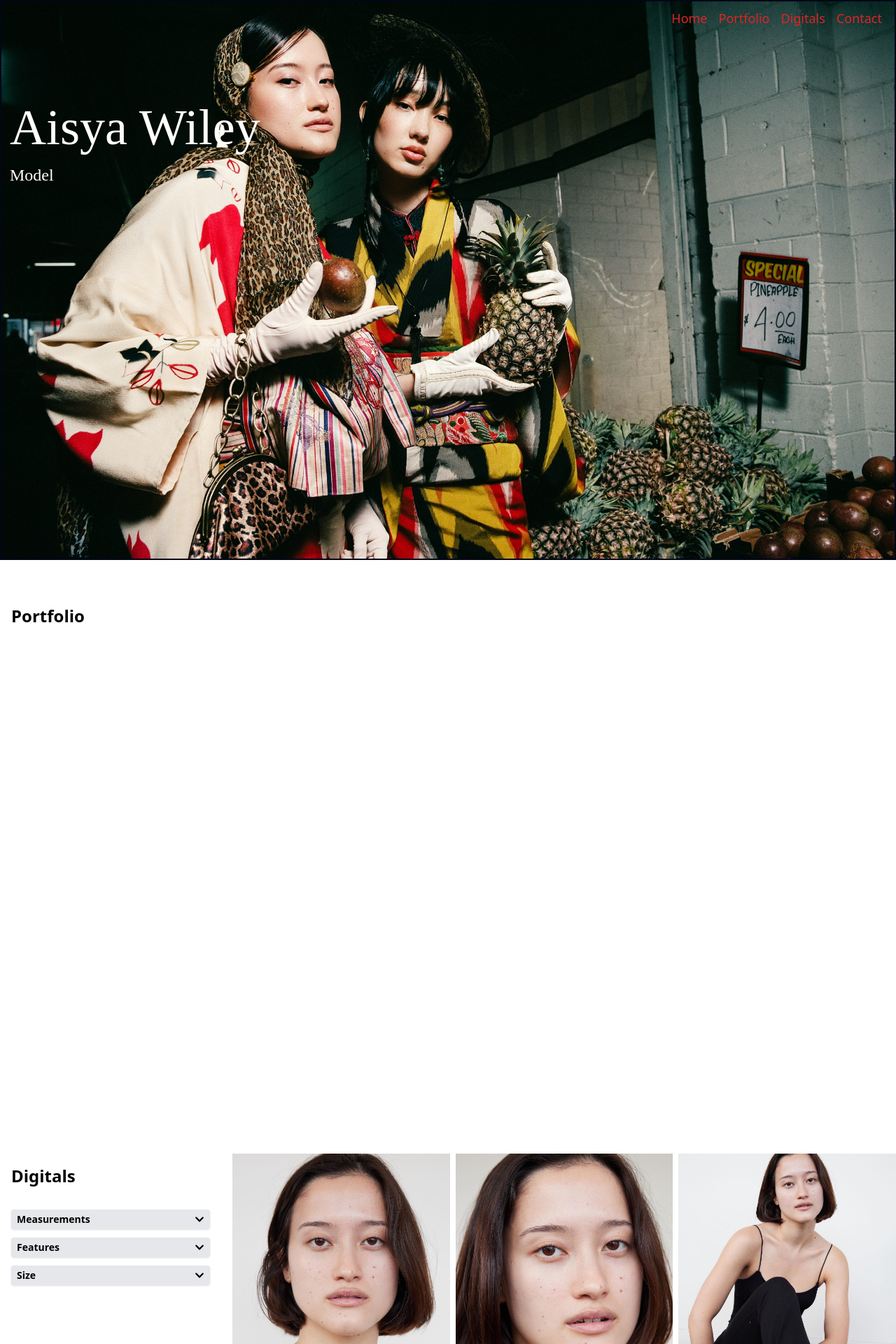
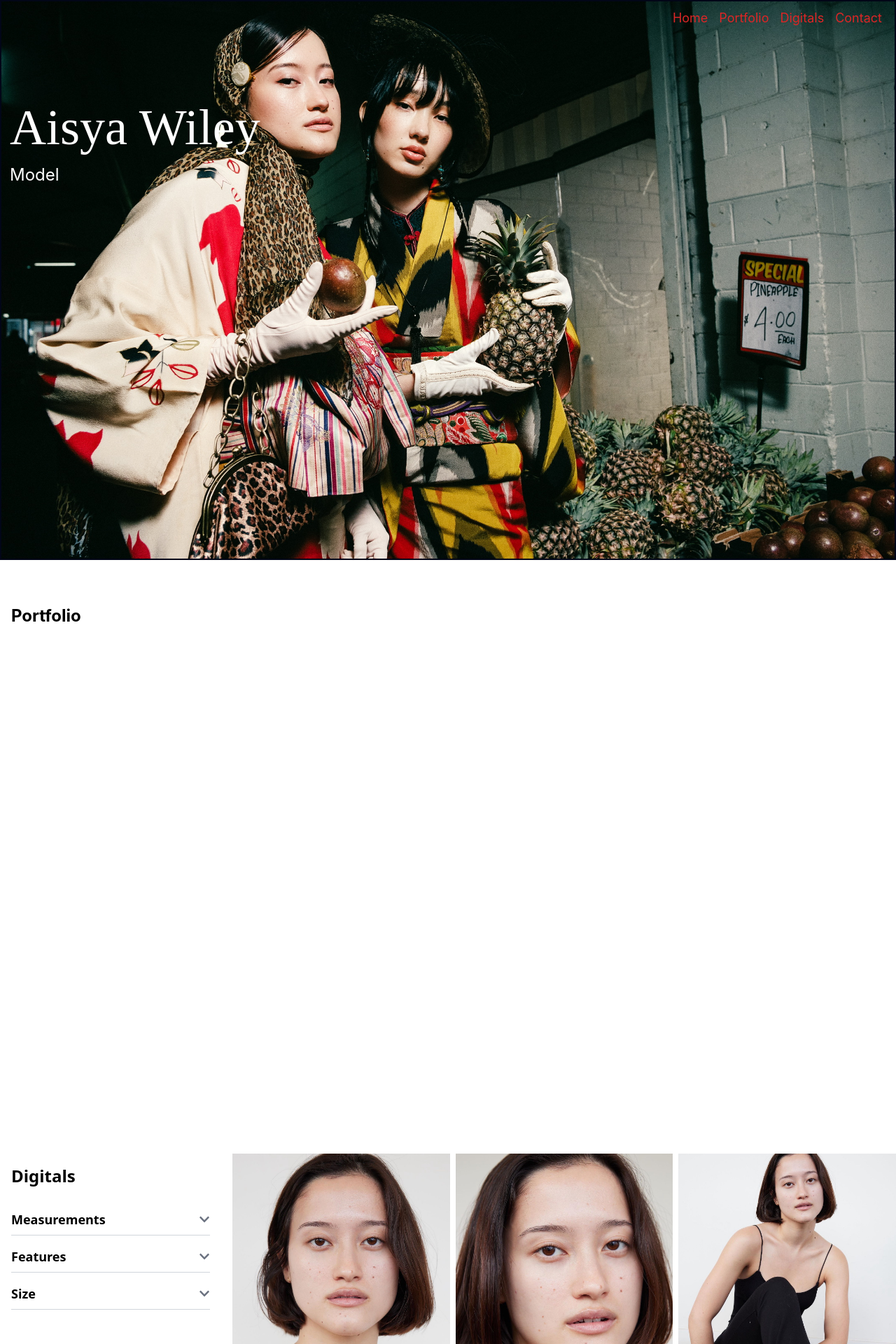
Before and after one commit to annisa-nye/aisya-model-portfolio, a React (Vite) app: page / in a window 1280 px wide. Shown: the top 1920 px of the page at 70% size. Built offline with nearby package versions, Linux system fonts and the light colour scheme.

Commit message:
added line under measurements categories

```diff
--- a/src/components/ContactForm.tsx
+++ b/src/components/ContactForm.tsx
@@ -22,7 +22,7 @@ const Contact: React.FC = () => {
 
 	return (
 		<section id="contact">
-			<div className='m-2 flex justify-between p-8 bg-gray-900 text-white'>
+			<div className='m-2 flex justify-between p-8 bg-gray-900 text-white min-h-screen'>
 				<div className='w-1/3'>
 					<h2 className='text-2xl font-bold mb-6'>Contact Info</h2>
 					<div className='mb-4 flex items-center'>
--- a/src/components/Digitals.tsx
+++ b/src/components/Digitals.tsx
@@ -52,25 +52,26 @@ const Digitals: React.FC = () => {
 				<div className='lg:w-1/4'>
 					<h2 className='text-2xl font-bold p-4'>Digitals</h2>
 					<div className='p-4'>
-						<div className='grid grid-cols-1 gap-2'>
+						<div className='space-y-4'>
 							{measurementCategories.map((category, categoryIndex) => (
-								<div key={categoryIndex} className='mb-1 last:mb-0'>
-									<button
+								<div key={categoryIndex}>
+									<div
 										onClick={() => toggleCategory(category.title)}
-										className='w-full bg-gray-200 hover:bg-gray-300 text-black font-semibold py-1 px-2 rounded shadow flex justify-between items-center text-sm'
+										className='flex items-center justify-between cursor-pointer'
 									>
-										<span className='truncate'>{category.title}</span>
+										<h3 className='text-lg font-semibold'>{category.title}</h3>
 										{openCategories[category.title] ? (
-											<FaChevronUp className='flex-shrink-0 ml-1' />
+											<FaChevronUp className='text-gray-500' />
 										) : (
-											<FaChevronDown className='flex-shrink-0 ml-1' />
+											<FaChevronDown className='text-gray-500' />
 										)}
-									</button>
+									</div>
+									<div className='h-px bg-gray-300 my-2'></div>
 									{openCategories[category.title] && (
-										<ul className='mt-1 bg-white shadow rounded p-2 text-xs'>
+										<ul className='mt-2 space-y-1'>
 											{category.items.map((measurement, itemIndex) => (
-												<li key={itemIndex} className='mb-1 last:mb-0'>
-													<span className='font-semibold'>
+												<li key={itemIndex} className='text-sm'>
+													<span className='font-medium'>
 														{measurement.label}:
 													</span>
 													<span className='ml-1'>{measurement.value}</span>
--- a/src/components/Header.tsx
+++ b/src/components/Header.tsx
@@ -21,7 +21,7 @@ const Header: React.FC = () => {
 
 	return (
 		<header>
-			<div className='w-full flex justify-center'>
+			<div className='font-inter w-full flex justify-center'>
 				<nav className='w-full h-auto fixed top-0 p-3 z-50'>
 					<ul className='flex justify-end text-red-600 text-lg'>
 						<li
--- a/src/components/HeroSection.tsx
+++ b/src/components/HeroSection.tsx
@@ -5,9 +5,9 @@ const HeroSection: React.FC = () => (
 		id='hero'
 		className="w-full h-screen px-3 border-slate-950 border-2 bg-[url('./assets/images/p1-red-yellow/p1-3.jpg')] bg-cover bg-fixed"
 	>
-		<div className='font-lora pt-32 text-start text-white sticky top-0'>
-			<h1 className='text-7xl py-4'>Aisya Wiley</h1>
-			<p className='text-2xl pb-4'>Model</p>
+		<div className='pt-32 text-start text-white sticky top-0'>
+			<h1 className='font-lora text-7xl py-4'>Aisya Wiley</h1>
+			<p className='text-2xl pb-4 font-inter'>Model</p>
 		</div>
 		<div className='text-white'></div>
 	</section>
--- a/src/components/PortfolioGallery.tsx
+++ b/src/components/PortfolioGallery.tsx
@@ -1,7 +1,7 @@
 import React from 'react';
 
 const PortfolioGallery: React.FC = () => (
-	<section id='portfolio' className='pt-header min-h-screen'>
+	<section id='portfolio' className='font-inter pt-header min-h-screen'>
 		<div className='gallery-grid'>
 			<h2 className='text-2xl font-bold p-4'>Portfolio</h2>
 			{/* Add your gallery items here */}
```
